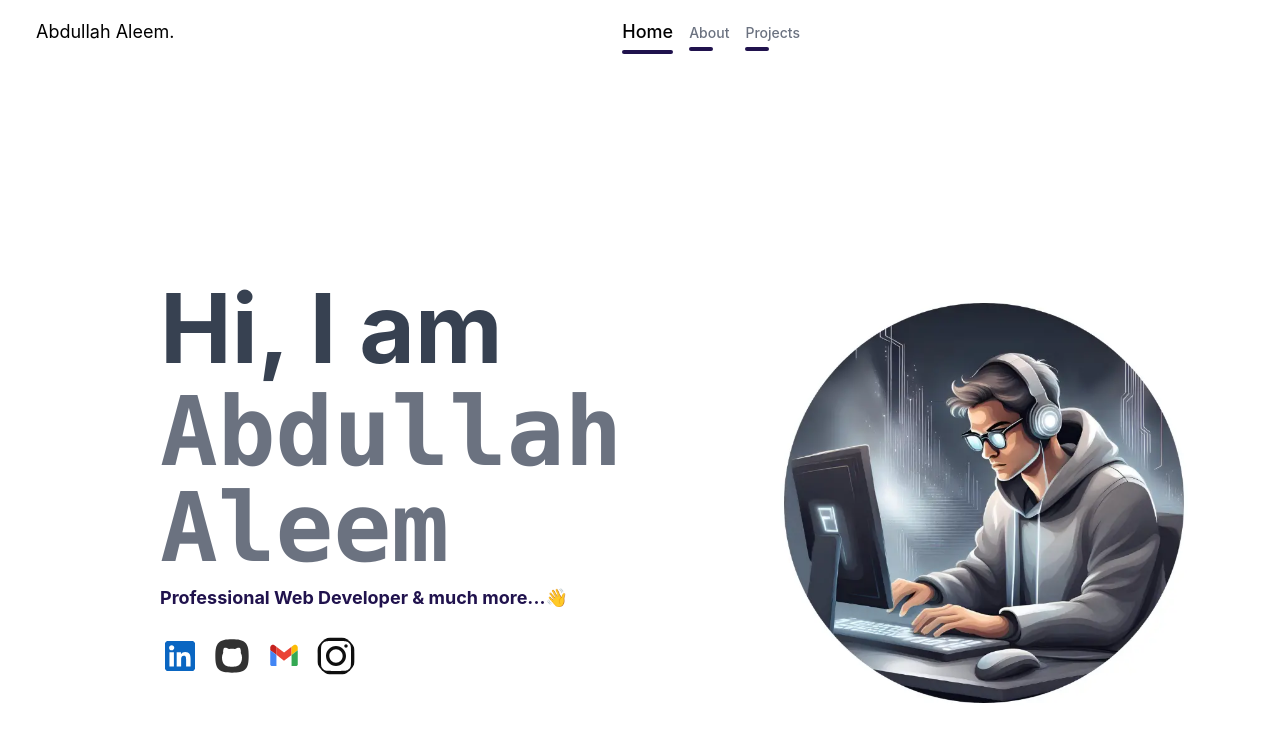
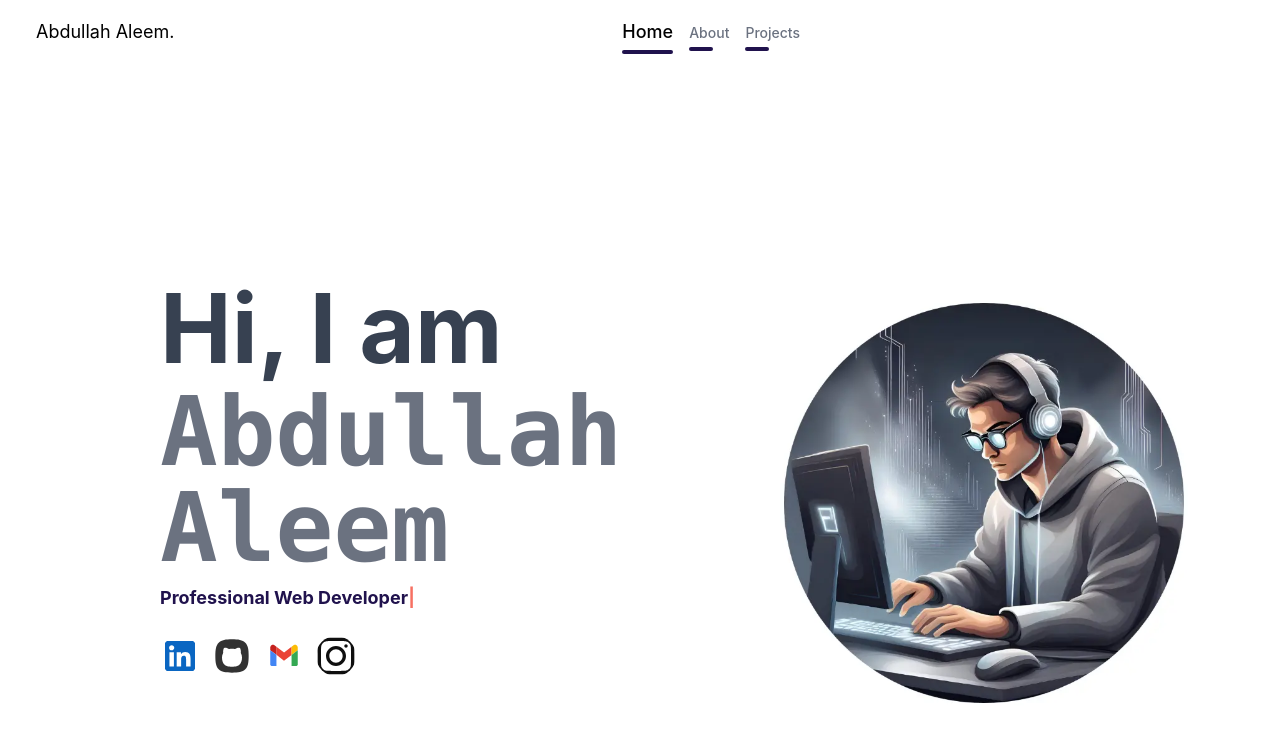
Before and after one commit to abdullah-aleem/Portfolio, a React (Create React App) app in the folder website/: page / in a window 1280 px wide. Shown: the top 742 px of the page. Built offline with nearby package versions, Linux system fonts and the light colour scheme.

Commit message:
TypeWriter-Spin-Projects

```diff
--- a/website/src/components/Profile.js
+++ b/website/src/components/Profile.js
@@ -1,6 +1,6 @@
 import React from 'react'
 import coder from '../assests/coder21.webp'
-
+import '../index.css'
 import gitimage from '../assests/github-square-svgrepo-com.svg'
 import linimage from '../assests/linkedin21.svg'
 import mail from '../assests/gmail-svgrepo-com.svg'
@@ -25,16 +25,16 @@ function Profile() {
                         <Typewriter text="Professional Web Developer & much more...👋" />
                         <div className="flex flex-row space-x-3">
                         <a href="https://linkedin.com/in/abdullah-aleem2102" target="_blank" rel="noopener noreferrer">
-                        <img  className="mt-6  h-8 w-8 md:h-10 md:w-10 rounded-full transition-all duration-300 hover:w-12 hover:h-12 hover:mt-3"  src={linimage} alt="" />
+                        <img  className="mt-6  h-8 w-8 md:h-10 md:w-10 rounded-full transition-all duration-300 hover:animate-spin"  src={linimage} alt="" />
                         </a>
                         <a href="https://www.github.com/abdullah-aleem" target="_blank" rel="noopener noreferrer">
-                        <img className="mt-6 h-8 w-8  md:h-10 md:w-10 rounded-full transition-all duration-300 hover:w-12 hover:h-12 hover:mt-3" src={gitimage} alt="" />
+                        <img className="mt-6 h-8 w-8  md:h-10 md:w-10 rounded-full transition-all duration-300 hover:animate-spin" src={gitimage} alt="" />
                         </a>
                         <a href="mailto:abdullahaleem2102" target="_blank" rel='noreferrer' >
-                        <img className="mt-6 h-8 w-8 md:h-10 md:w-10 rounded-full transition-all duration-300 hover:w-12 hover:h-12 hover:mt-3" src={mail} alt="" />
+                        <img className="mt-6 h-8 w-8 md:h-10 md:w-10 rounded-full transition-all duration-300 hover:animate-spin " src={mail} alt="" />
                         </a>
                         <a href="https://instagram.com/abdullah_abdul_aleem?igshid=NGVhN2U2NjQ0Yg%3D%3D&utm_source=qr" target="_blank" rel="noopener noreferrer">
-                        <img rel='preload' className="mt-6 h-8 w-8 md:h-10 md:w-10 rounded-full transition-all duration-300 hover:w-12 hover:h-12 hover:mt-3" src={insta} alt="" />
+                        <img rel='preload' className="mt-6 h-8 w-8 md:h-10 md:w-10 rounded-full transition-all duration-300 hover:animate-spin" src={insta} alt="" />
                         </a>
                         </div>
                     </div>
--- a/website/src/components/typeWriter.js
+++ b/website/src/components/typeWriter.js
@@ -2,21 +2,40 @@ import React, { useState, useEffect } from 'react';
 
 const Typewriter = ({ text }) => {
   const [displayText, setDisplayText] = useState('');
+  const [isDeleting, setIsDeleting] = useState(false);
+  const [textIndex, setTextIndex] = useState(0);
+  const [speed, setSpeed] = useState(200); // Typing speed in milliseconds
 
   useEffect(() => {
-    let currentIndex = 0;
-    const interval = setInterval(() => {
-      setDisplayText(text.substring(0, currentIndex));
-      currentIndex++;
-      if (currentIndex > text.length) {
-        clearInterval(interval);
+    const handleTyping = () => {
+      if (isDeleting) {
+        setDisplayText(text.substring(0, textIndex));
+        setTextIndex(prevIndex => prevIndex - 1);
+        if (textIndex === 0) {
+          setIsDeleting(false);
+          setSpeed(100); // Reset speed after deleting
+        }
+      } else {
+        setDisplayText(text.substring(0, textIndex));
+        setTextIndex(prevIndex => prevIndex + 1);
+        if (textIndex === text.length) {
+          setIsDeleting(true);
+          setSpeed(200); // Speed of deleting
+        }
       }
-    }, 100); // Adjust the speed of typing here (milliseconds)
+    };
 
-    return () => clearInterval(interval);
-  }, [text]);
+    const timer = setInterval(handleTyping, speed);
 
-  return <p className='[font-size:10px] text-cyan font-bold sm:text-lg '>{displayText}</p>;
-}
+    return () => clearInterval(timer);
+  }, [text, isDeleting, textIndex, speed]);
+
+  return (
+    <p className='[font-size:10px] text-cyan font-bold sm:text-lg'>
+      {displayText}
+      <span className="blinking-cursor text-custom11">|</span>
+    </p>
+  );
+};
 
 export default Typewriter;
--- a/website/src/index.css
+++ b/website/src/index.css
@@ -17,3 +17,29 @@ code {
 
 
   }
+  @keyframes spin {
+    from {
+      transform: rotate(0deg);
+    }
+    to {
+      transform: rotate(360deg);
+    }
+  }
+
+  .animate-spin-once {
+    animation: spin 1s linear;
+  }
+  @keyframes blink {
+    0%, 50%, 100% {
+      opacity: 1;
+    }
+    25%, 75% {
+      opacity: 0;
+    }
+  }
+
+  .blinking-cursor {
+    font-weight: bold;
+    font-size: inherit;
+    animation: blink 1s infinite;
+  }
```
Also changed, not shown: website/src/components/projects.js (+31 -98 lines).
